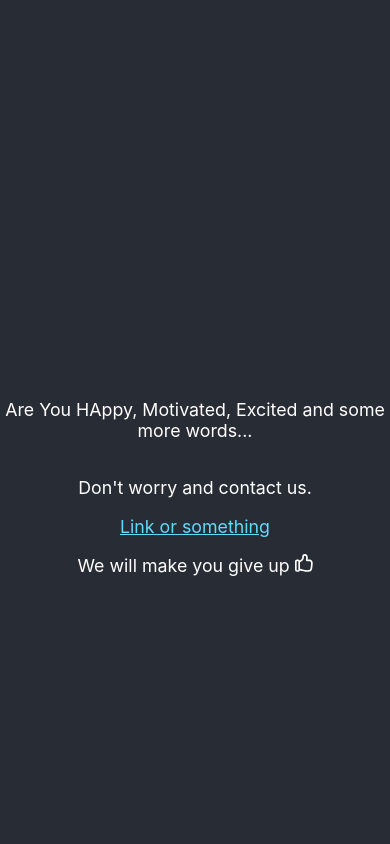
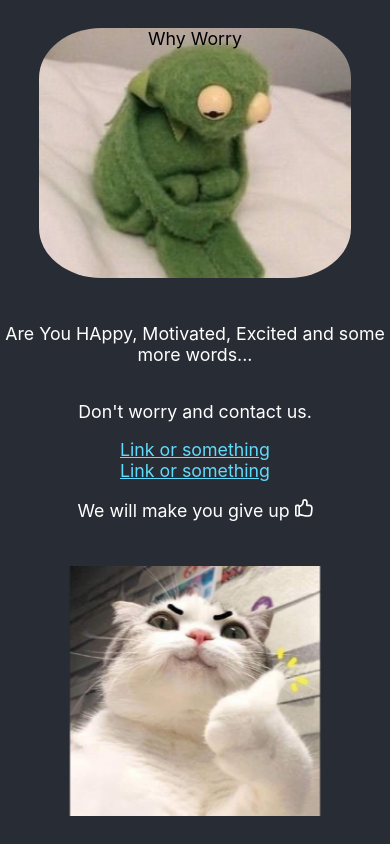
Before and after one commit to Ravinder-Khera/give-up, a React (Create React App) app: page / in a window 390 px wide. Shown: the top 844 px of the page. Built offline with nearby package versions, Linux system fonts and the light colour scheme.

Commit message:
animation framer added

```diff
--- a/package.json
+++ b/package.json
@@ -6,9 +6,10 @@
     "@testing-library/jest-dom": "^5.17.0",
     "@testing-library/react": "^13.4.0",
     "@testing-library/user-event": "^13.5.0",
-    "react": "^18.3.1",
+    "framer-motion": "^11.2.6",
     "prettier": "^3.2.5",
     "pretty-quick": "^4.0.0",
+    "react": "^18.3.1",
     "react-dom": "^18.3.1",
     "react-scripts": "5.0.1",
     "web-vitals": "^2.1.4"
--- a/src/App.css
+++ b/src/App.css
@@ -23,7 +23,15 @@
   background-repeat: no-repeat;
   transition: all 0.5s ease;
 }
+.motion{
+  background: url('./disappointedkermit.jpeg');
+  min-width: 500px;
+  min-height: 500px;
+  background-position: center;
+  background-repeat: no-repeat;
+  background-size: cover;
 
+}
 .App-logo-img {
   background: url('./disappointedkermit.jpeg');
   transition: all 0.5s ease;
@@ -61,18 +69,25 @@
 
 @keyframes App-logo-change {
   0% {
-    transform: translateY(0) rotate(360deg);
+    transform: translateY(-800px) rotate(360deg);
   }
   100% {
-    transform: translateY(800px) rotate(0deg);
+    transform: translateY(0) rotate(0deg);
   }
 }
 
 .minHeight{
   min-height: 550px;
+  width: 100%;
 }
 @media screen and (max-width:767px) {
   .App-logo-img{
+    max-width: 80%;
+    min-height: 250px;
+    min-width: 80%;
+    margin: auto;
+  }
+  .motion{
     max-width: 80%;
     min-height: 250px;
     min-width: 80%;
--- a/src/App.js
+++ b/src/App.js
@@ -1,6 +1,48 @@
 import './App.css';
 
 import React, { useEffect, useRef, useState } from 'react';
+import { motion } from "framer-motion"
+
+export const MyComponent = () => {
+  const rounded = "Why Worry"
+
+  return(
+    <motion.div
+     className='motion'
+     whileHover={{
+      scale: 0.9,
+      transition: { duration: 1 },
+    }}
+    whileTap={{ scale: 1.2 }}
+     animate={{
+          color:["#000"],
+          scale: [1, 1.2, 1.2, 1, 1],
+          rotate: [0, 0, 170, 170, 0],
+          borderRadius: ["20%", "20%", "50%", "50%", "20%"],
+        }}>{rounded}</motion.div>
+  )
+}
+
+export const MyLink = () => {
+  const rounded = <a
+  className="App-link"
+  href="https://t.me/+eR2eTp9YgJ1mZGE1"
+  target="_blank"
+  rel="noopener noreferrer"
+>
+  Link or something
+</a>
+
+  return(
+    <motion.div
+      className='Link'
+      whileHover={{ scale: 1.2 }}
+      onHoverStart={e => {}}
+      onHoverEnd={e => {}}
+      whileTap={{ scale: 0.9 }}
+    >{rounded}</motion.div>
+  )
+}
 
 function OcticonThumbsup16() {
 	return (<svg xmlns="http://www.w3.org/2000/svg" width="1em" height="1em" viewBox="0 0 16 16" ><path fill="currentColor" d="M8.834.066c.763.087 1.5.295 2.01.884c.505.581.656 1.378.656 2.3c0 .467-.087 1.119-.157 1.637L11.328 5h1.422c.603 0 1.174.085 1.668.333c.508.254.911.679 1.137 1.2c.453.998.438 2.447.188 4.316l-.04.306c-.105.79-.195 1.473-.313 2.033c-.131.63-.315 1.209-.668 1.672C13.97 15.847 12.706 16 11 16c-1.848 0-3.234-.333-4.388-.653q-.247-.068-.475-.133c-.658-.186-1.2-.34-1.725-.415A1.75 1.75 0 0 1 2.75 16h-1A1.75 1.75 0 0 1 0 14.25v-7.5C0 5.784.784 5 1.75 5h1a1.75 1.75 0 0 1 1.514.872c.258-.105.59-.268.918-.508C5.853 4.874 6.5 4.079 6.5 2.75v-.5c0-1.202.994-2.337 2.334-2.184M4.5 13.3c.705.088 1.39.284 2.072.478l.441.125c1.096.305 2.334.598 3.987.598c1.794 0 2.28-.223 2.528-.549c.147-.193.276-.505.394-1.07c.105-.502.188-1.124.295-1.93l.04-.3c.25-1.882.189-2.933-.068-3.497a.92.92 0 0 0-.442-.48c-.208-.104-.52-.174-.997-.174H11c-.686 0-1.295-.577-1.206-1.336q.036-.29.076-.586c.065-.488.13-.97.13-1.328c0-.809-.144-1.15-.288-1.316c-.137-.158-.402-.304-1.048-.378C8.357 1.521 8 1.793 8 2.25v.5c0 1.922-.978 3.128-1.933 3.825a5.8 5.8 0 0 1-1.567.81ZM2.75 6.5h-1a.25.25 0 0 0-.25.25v7.5c0 .138.112.25.25.25h1a.25.25 0 0 0 .25-.25v-7.5a.25.25 0 0 0-.25-.25"></path></svg>);
@@ -43,12 +85,13 @@ function App() {
   return (<>
     <div className="App">
       <header className="App-header">
-        <div ref={elementRef2} className={`${animationClass ? 'App-logo-div' : 'App-logo-img'}`} id="appLogoId">
-        </div>
+        <MyComponent />
+
         <p>
           Are You HAppy, Motivated, Excited and some more words...
         </p>
         <p>Don't worry and contact us.</p>
+        <MyLink />
         <a
           className="App-link"
           href="https://t.me/+eR2eTp9YgJ1mZGE1"
@@ -57,9 +100,9 @@ function App() {
         >
           Link or something
         </a>
-
-  <p>We will make you give up <OcticonThumbsup16 /></p>
-  <div className='minHeight'></div>
+        <p>We will make you give up <OcticonThumbsup16 /></p>
+        <div ref={elementRef2} className={`${animationClass && 'App-logo-div'}`} id="appLogoId">
+        </div>
       </header>
     </div>
     <p >Don't worry we are genuine</p>
```
Also changed, not shown: 1 other file (tests, documents, lock files or other folders).
